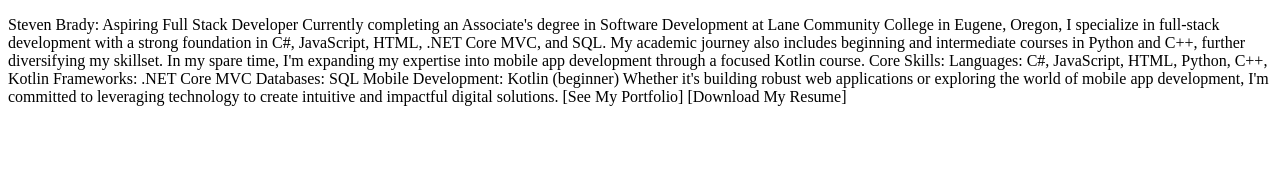
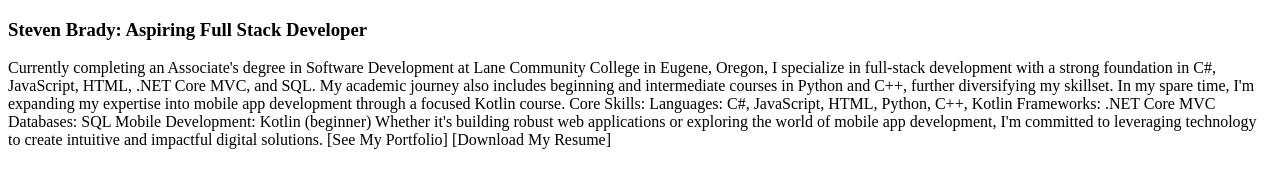
Before and after one commit to bradysteven06/UdemyWebDevBootcamp, a plain HTML site: page Capstone Project 2 - Personal Site/index.html in a window 1280 px wide. Drawn offline with Linux system fonts and the light colour scheme.

Commit message:
added some formatting

```diff
--- a/Capstone Project 2 - Personal Site/index.html
+++ b/Capstone Project 2 - Personal Site/index.html
@@ -9,7 +9,8 @@
 </head>
 
 <body>
-    <p>Steven Brady: Aspiring Full Stack Developer
+  <h3>Steven Brady: Aspiring Full Stack Developer</h3>
+    <p>
 
       Currently completing an Associate's degree in Software Development at Lane Community College in Eugene, Oregon, I specialize in full-stack development with a strong foundation in C#, JavaScript, HTML, .NET Core MVC, and SQL. My academic journey also includes beginning and intermediate courses in Python and C++, further diversifying my skillset. In my spare time, I'm expanding my expertise into mobile app development through a focused Kotlin course.
 
```
